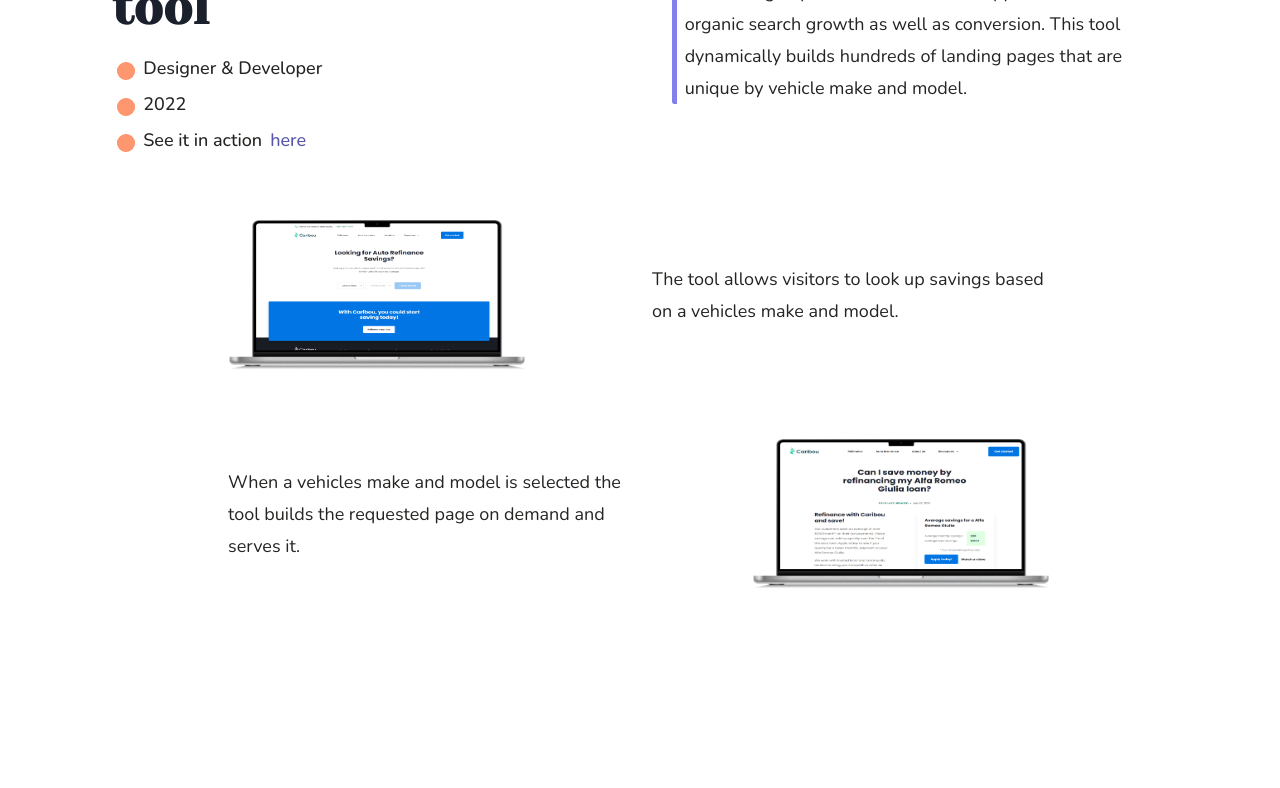
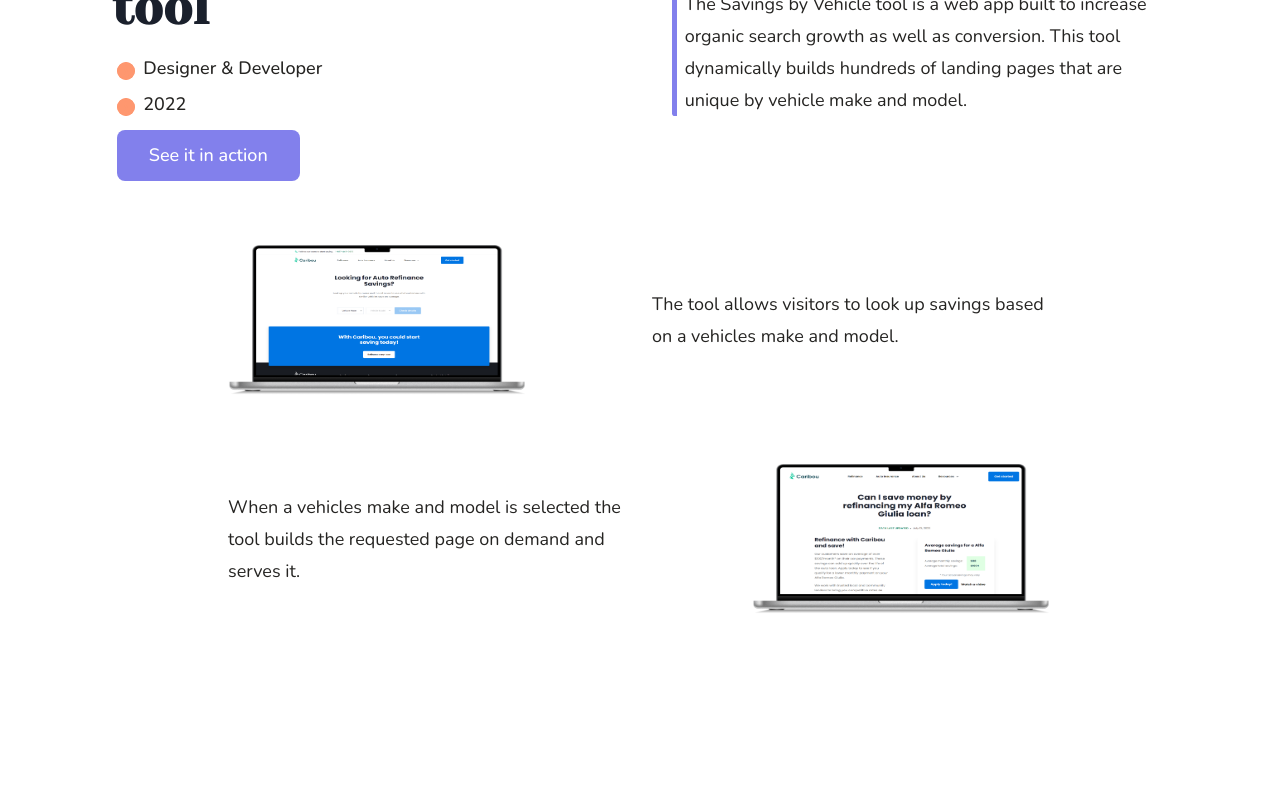
Before and after one commit to Samalmohanna1/ts-portfolio-2022, a Next.js app: page / in a window 1280 px wide. Shown: the part 1040-1828 px from the top of the page. Built offline with nearby package versions, Linux system fonts and the light colour scheme.

Commit message:
fix: adjust og image size/style: add button styles to project links

```diff
--- a/components/portfolio/projectHeader/ProjectHeader.tsx
+++ b/components/portfolio/projectHeader/ProjectHeader.tsx
@@ -51,15 +51,20 @@ const ProjectHeader: React.FunctionComponent<ProjectHeaderProps> = ({
           </ListItem>
           <ListItem>
             {link && (
-              <Stack direction='row'>
-                <Text variant='subheading18Md'>
-                  <CircleListIcon />
-                  See it in action
-                </Text>
-                <Text variant='interactiveHyperLink18' color='darkPurple'>
-                  <Link href={link}>here</Link>
-                </Text>
-              </Stack>
+              <Link href={link} style={{ textDecoration: 'none' }}>
+                <Box
+                  bg='lightPurple'
+                  width={['full', 'fit-content']}
+                  textAlign={['center', 'left']}
+                  p='.6rem 2rem'
+                  m='.6rem 0 0 .3rem'
+                  borderRadius={8}
+                >
+                  <Text variant='interactiveHyperLink18Alt'>
+                    See it in action
+                  </Text>
+                </Box>
+              </Link>
             )}
           </ListItem>
         </List>
--- a/pages/index.tsx
+++ b/pages/index.tsx
@@ -19,8 +19,8 @@ const Home: NextPage = () => {
         <meta name='author' content='Sam Almohanna'></meta>
         <meta property='og:image' content='laser-eyes-profile-pic.gif' />
         <meta property='og:image:type' content='image/gif' />
-        <meta property='og:image:width' content='400' />
-        <meta property='og:image:height' content='300' />
+        <meta property='og:image:width' content='300' />
+        <meta property='og:image:height' content='396' />
         <meta
           property='og:image:alt'
           content='Animated profile picture of Sam.'
--- a/styles/theme/components/TextStyles.tsx
+++ b/styles/theme/components/TextStyles.tsx
@@ -46,6 +46,12 @@ export const TextStyles = {
         color: 'lightPurple',
       },
     },
+    interactiveHyperLink18Alt: {
+      fontSize: '1.125rem',
+      lineHeight: '2rem',
+      fontWeight: '500',
+      color: 'white',
+    },
   },
   defaultProps: {
     variant: 'paragraph18Rg',
```
